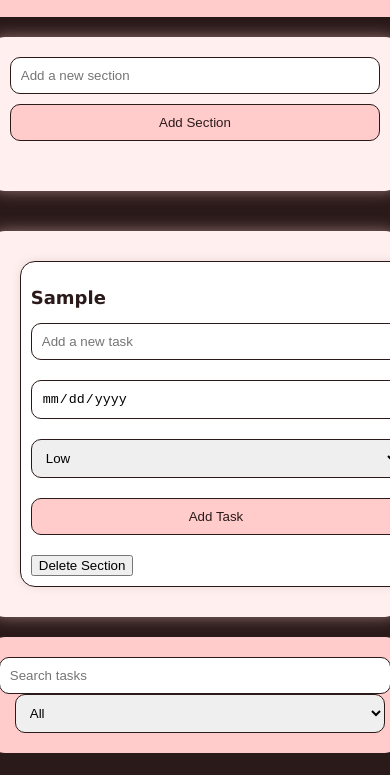
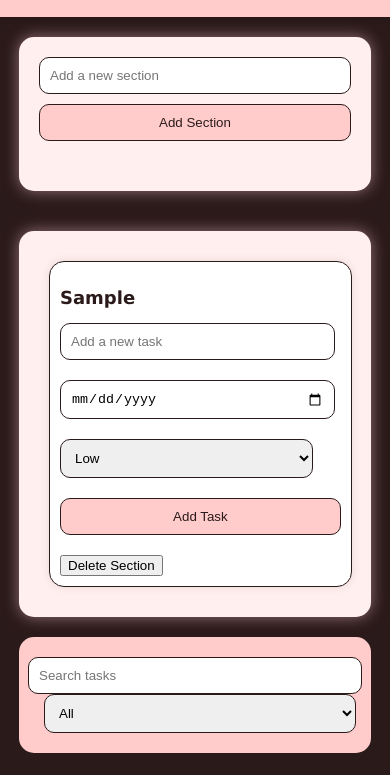
Before and after one commit to cwarre33/To-Do-App, a plain HTML site: page index.html in a window 390 px wide. Both pictures are taken after typing "Sample" into the empty fields and a click on the button "Add Section". Shown: the part 69-844 px from the top of the page. Drawn offline with Linux system fonts and the light colour scheme.

Commit message:
fixed responsive issues

```diff
--- a/styles.css
+++ b/styles.css
@@ -210,7 +210,7 @@ header h1 {
     }
 
     .task-form input, .task-form select {
-        width: 100%;
+        width: 90%;
         margin-bottom: 10px;
     }
 
@@ -220,12 +220,12 @@ header h1 {
 }
 @media (max-width: 768px) {
     .container, .search-filter {
-        width: 95%;
+        width: 80%;
         flex-direction: column;
     }
 
     .section {
-        width: 100%;
+        width: 90%;
     }
 
     .task-form {
```
